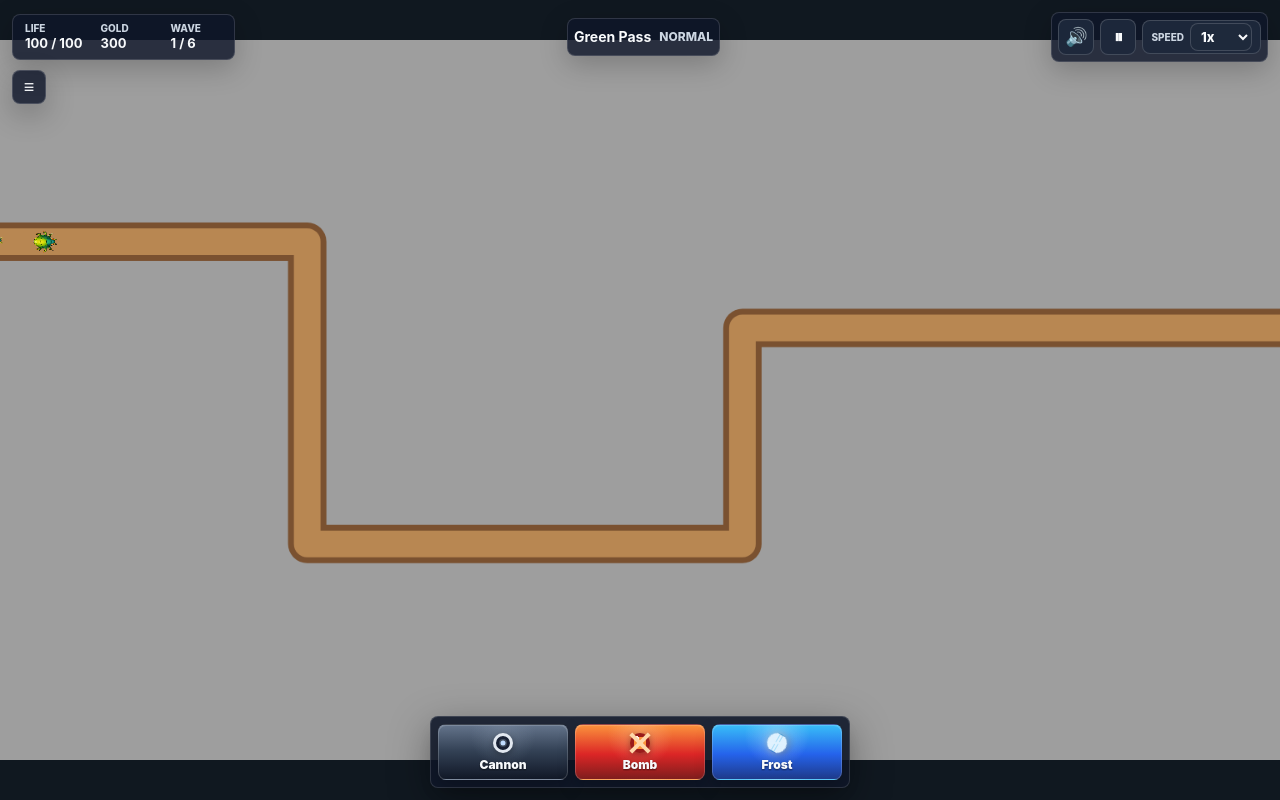
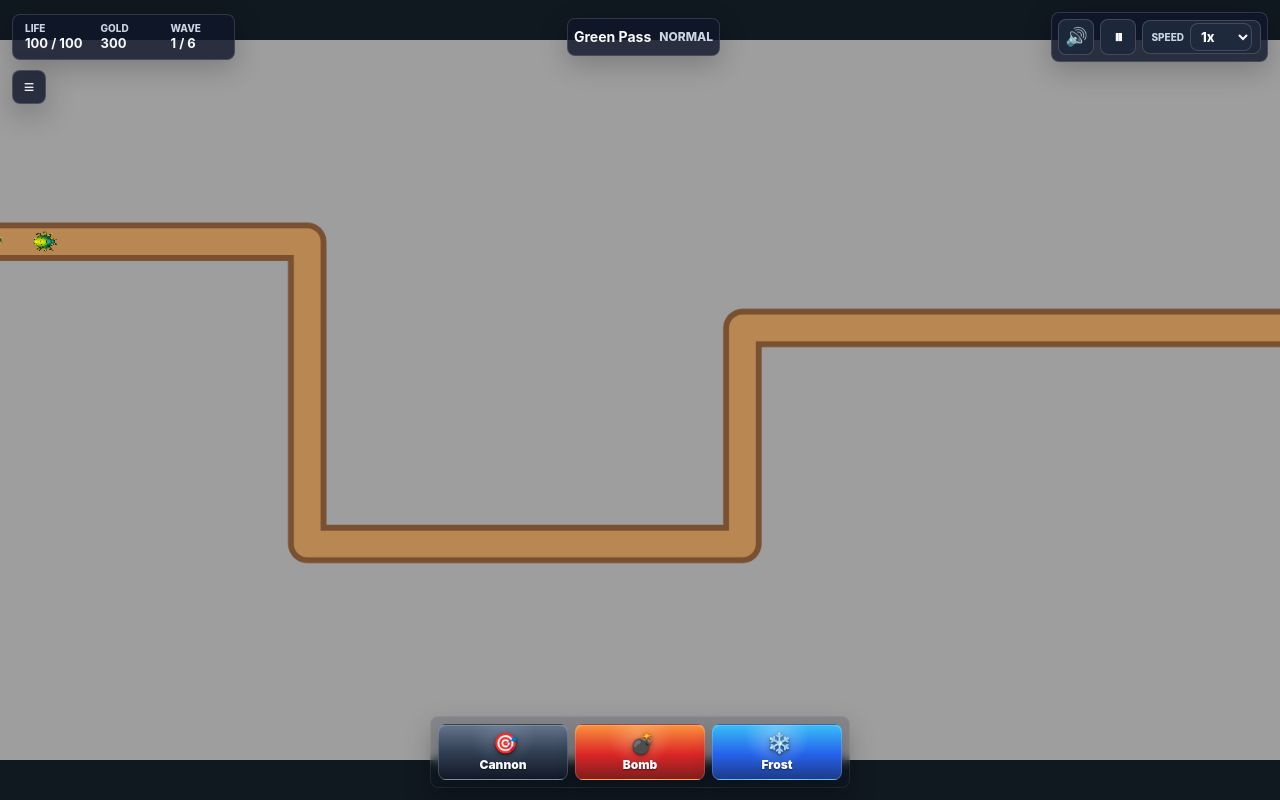
Before and after one commit to sandiego-mike/tower-defense-game, a website built with Vite: page index.html in a window 1280 px wide. Both pictures are taken after a click on the button "Start Game". Built offline with nearby package versions, Linux system fonts and the light colour scheme.

Commit message:
Improved tower creation button styling

```diff
--- a/index.html
+++ b/index.html
@@ -61,15 +61,15 @@
 
       <div id="tower-palette" class="tower-palette" aria-label="Tower selection">
         <button class="tower-button" data-tower="basic" type="button">
-          <span class="tower-icon cannon" aria-hidden="true"></span>
+          <span class="tower-emoji" aria-hidden="true">🎯</span>
           <span class="tower-name">Cannon</span>
         </button>
         <button class="tower-button" data-tower="splash" type="button">
-          <span class="tower-icon bomb" aria-hidden="true"></span>
+          <span class="tower-emoji" aria-hidden="true">💣</span>
           <span class="tower-name">Bomb</span>
         </button>
         <button class="tower-button" data-tower="slow" type="button">
-          <span class="tower-icon frost" aria-hidden="true"></span>
+          <span class="tower-emoji" aria-hidden="true">❄️</span>
           <span class="tower-name">Frost</span>
         </button>
         <button id="cancel-placement-button" class="cancel-placement-button hidden" type="button" aria-label="Cancel placement">×</button>
--- a/src/styles.css
+++ b/src/styles.css
@@ -319,10 +319,12 @@ select {
   min-height: var(--tower-bar-min-height, 52px);
   padding: var(--tower-bar-padding, 7px);
   gap: var(--tower-bar-gap, 7px);
-  border: 1px solid rgba(255, 255, 255, 0.14);
+  border: 1px solid rgba(255, 255, 255, 0.08);
   border-radius: 8px;
-  background: rgba(15, 23, 42, 0.88);
-  box-shadow: 0 12px 40px rgba(0, 0, 0, 0.35);
+  background: rgba(15, 23, 42, 0.18);
+  box-shadow: 0 10px 28px rgba(0, 0, 0, 0.18);
+  backdrop-filter: blur(6px);
+  -webkit-backdrop-filter: blur(6px);
   transform: translateX(-50%) scale(var(--tower-bar-scale, 1));
   transform-origin: bottom center;
   touch-action: none;
@@ -620,106 +622,63 @@ select {
 }
 
 .tower-button.selected {
-  border-color: rgba(125, 211, 252, 0.8);
+  filter: brightness(1.08);
+  transform: translateY(-2px);
+}
+
+.tower-button[data-tower="basic"].selected {
+  border-color: rgba(226, 232, 240, 0.9);
   box-shadow:
     inset 0 1px 0 rgba(255, 255, 255, 0.22),
-    0 0 0 1px rgba(125, 211, 252, 0.55),
-    0 0 20px rgba(56, 189, 248, 0.55),
+    0 0 0 1px rgba(191, 219, 254, 0.58),
+    0 0 20px rgba(203, 213, 225, 0.5),
+    0 0 30px rgba(96, 165, 250, 0.26),
     0 12px 26px rgba(0, 0, 0, 0.3);
-  filter: brightness(1.08);
-  transform: translateY(-2px);
+}
+
+.tower-button[data-tower="splash"].selected {
+  border-color: rgba(254, 215, 170, 0.95);
+  box-shadow:
+    inset 0 1px 0 rgba(255, 255, 255, 0.22),
+    0 0 0 1px rgba(251, 146, 60, 0.68),
+    0 0 20px rgba(249, 115, 22, 0.58),
+    0 0 30px rgba(220, 38, 38, 0.28),
+    0 12px 26px rgba(0, 0, 0, 0.3);
+}
+
+.tower-button[data-tower="slow"].selected {
+  border-color: rgba(186, 230, 253, 0.95);
+  box-shadow:
+    inset 0 1px 0 rgba(255, 255, 255, 0.22),
+    0 0 0 1px rgba(125, 211, 252, 0.68),
+    0 0 20px rgba(34, 211, 238, 0.6),
+    0 0 30px rgba(37, 99, 235, 0.28),
+    0 12px 26px rgba(0, 0, 0, 0.3);
 }
 
 .tower-button.selected:active {
   transform: translateY(-1px) scale(0.96);
 }
 
-.tower-icon {
-  position: relative;
-  display: block;
-  width: var(--tower-icon-size, 20px);
-  height: var(--tower-icon-size, 20px);
-  flex: 0 0 var(--tower-icon-size, 20px);
-  filter: drop-shadow(0 2px 3px rgba(0, 0, 0, 0.35));
+@media (hover: hover) and (pointer: fine) {
+  .tower-button:hover {
+    filter: brightness(1.08);
+  }
+
+  .tower-button.selected:hover {
+    filter: brightness(1.14);
+  }
 }
 
-.tower-icon.cannon {
-  border: 3px solid #e2e8f0;
-  border-radius: 50%;
-  box-shadow: inset 0 0 0 3px rgba(15, 23, 42, 0.82);
-}
-
-.tower-icon.cannon::after {
-  position: absolute;
-  top: 50%;
-  left: 50%;
-  width: 5px;
-  height: 5px;
-  border-radius: 50%;
-  background: #bfdbfe;
-  content: "";
-  transform: translate(-50%, -50%);
-}
-
-.tower-icon.bomb {
-  border-radius: 50%;
-  background:
-    radial-gradient(circle at 35% 28%, #fff7ed 0 12%, transparent 13%),
-    radial-gradient(circle at 50% 50%, #fde68a 0 18%, #fb923c 19% 44%, #991b1b 45% 100%);
-}
-
-.tower-icon.bomb::before,
-.tower-icon.bomb::after {
-  position: absolute;
-  background: #fed7aa;
-  content: "";
-  transform-origin: center;
-}
-
-.tower-icon.bomb::before {
-  top: -3px;
-  left: 8px;
-  width: 4px;
-  height: 26px;
-  transform: rotate(45deg);
-}
-
-.tower-icon.bomb::after {
-  top: 8px;
-  left: -3px;
-  width: 26px;
-  height: 4px;
-  transform: rotate(45deg);
-}
-
-.tower-icon.frost::before {
-  position: absolute;
-  inset: 9px 1px auto;
-  height: 2px;
-  border-radius: 999px;
-  background: #e0f2fe;
-  box-shadow:
-    0 0 0 1px rgba(14, 165, 233, 0.28),
-    0 0 8px rgba(224, 242, 254, 0.72);
-  content: "";
-}
-
-.tower-icon.frost {
-  border-radius: 999px;
-  background: linear-gradient(90deg, transparent 0 6%, #e0f2fe 7% 93%, transparent 94% 100%);
-  box-shadow: 0 0 8px rgba(224, 242, 254, 0.55);
-  transform: rotate(-60deg);
-}
-
-.tower-icon.frost::after {
-  position: absolute;
-  inset: 9px 1px auto;
-  height: 2px;
-  border-radius: 999px;
-  background: #e0f2fe;
-  box-shadow: 0 0 8px rgba(224, 242, 254, 0.72);
-  content: "";
-  transform: rotate(60deg);
+.tower-emoji {
+  display: block;
+  width: var(--tower-emoji-size, 20px);
+  height: var(--tower-emoji-size, 20px);
+  flex: 0 0 var(--tower-emoji-size, 20px);
+  font-size: var(--tower-emoji-size, 20px);
+  line-height: 1;
+  text-align: center;
+  filter: drop-shadow(0 2px 3px rgba(0, 0, 0, 0.35));
 }
 
 .tower-name {
```
